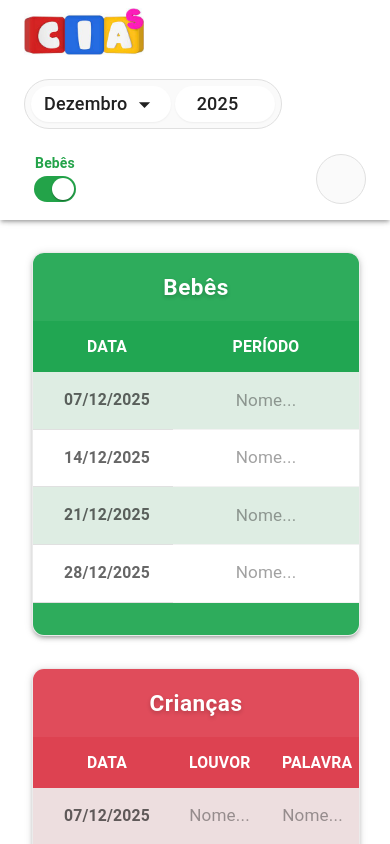
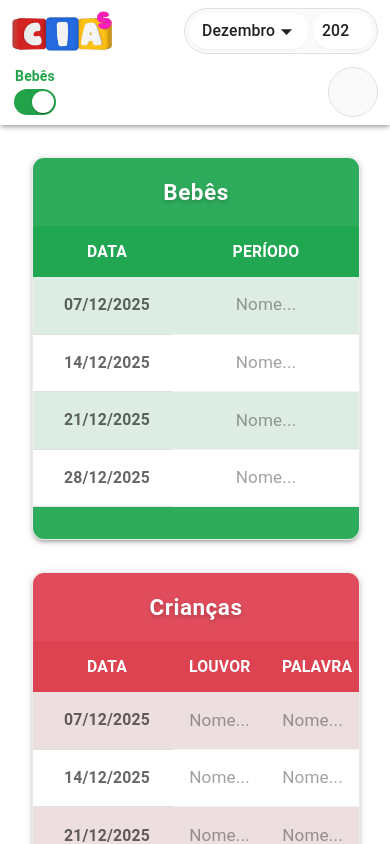
Before and after one commit to Alexandre-Cardozo/EscalaAulasCIAs, a React (Vite) app in the folder escalaaulascias/: page / in a window 390 px wide. Shown: the top 844 px of the page. Built offline with nearby package versions, Linux system fonts and the light colour scheme; some icons are missing.

Commit message:
Ajustando componentes melhorar a responsividade conforme o aparelho utilizado

```diff
--- a/escalaaulascias/src/components/PageHeader.jsx
+++ b/escalaaulascias/src/components/PageHeader.jsx
@@ -5,13 +5,12 @@ import {
   InputLabel,
   FormControl,
   NativeSelect,
-  Select,
   AppBar,
   Toolbar,
   Box,
   FormControlLabel,
+  IconButton,
   Typography,
-  IconButton,
 } from "@mui/material";
 import UploadFileRoundedIcon from "@mui/icons-material/UploadFileRounded";
 import { getMonth, getYear, set } from "date-fns";
@@ -102,23 +101,23 @@ export default function PageHeader({ isBebesOn, setIsBebesOn, onGerarPdf, dataSe
       <Toolbar
         disableGutters
         sx={{
-          px: 3,
+          px: { xs: 1.5, sm: 3 },
           minHeight: 64,
           display: "flex",
           flexWrap: "wrap",
           justifyContent: "space-between",
           alignItems: "center",
           py: 1,
-          rowGap: 2,
+          rowGap: 1.5,
         }}
       >
-        {/* --- GRUPO 1: Logo + Data (ficam juntos em telas grandes) --- */}
+        {/* --- GRUPO 1: Logo + Data --- */}
         <Box
           sx={{
             display: "flex",
             alignItems: "center",
-            gap: 3,
-            flexWrap: { xs: "wrap", sm: "nowrap" },
+            gap: { xs: 1, sm: 3 },
+            flexWrap: "nowrap",
             width: { xs: "100%", sm: "auto" },
             justifyContent: { xs: "space-between", sm: "flex-start" },
           }}
@@ -128,14 +127,17 @@ export default function PageHeader({ isBebesOn, setIsBebesOn, onGerarPdf, dataSe
               display: "flex",
               alignItems: "center",
               gap: 1,
+              flexShrink: 0,
             }}
           >
-            <img
+            <Box
+              component="img"
               src={logo}
               alt="Logo"
-              style={{
-                width: "120px",
+              sx={{
+                width: { xs: "100px", sm: "120px" },
                 height: "auto",
+                display: "block",
               }}
             />
 
@@ -183,17 +185,18 @@ export default function PageHeader({ isBebesOn, setIsBebesOn, onGerarPdf, dataSe
               borderRadius: "9999px",
               backgroundColor: theme.palette.grey[50],
               border: `1px solid ${theme.palette.grey[300]}`,
-              padding: "6px",
-              height: "36px", // Altura fixa para o container
+              padding: "4px",
+              height: "36px",
+              maxWidth: { xs: "220px", sm: "none" },
             })}
           >
-            {/* Seletor de Mês (NativeSelect) */}
+            {/* Seletor de Mês */}
             <FormControl
               sx={{
-                minWidth: "140px",
+                minWidth: { xs: "120px", sm: "140px" },
                 maxWidth: "190px",
                 flex: 1,
-                height: "36px", // Altura fixa
+                height: "36px",
                 "& .MuiInputLabel-root": { display: "none" },
                 "& .MuiInputBase-root": {
                   height: "36px !important",
@@ -211,13 +214,9 @@ export default function PageHeader({ isBebesOn, setIsBebesOn, onGerarPdf, dataSe
                     borderColor: "hsl(var(--ring))",
                   },
                 },
-                "& .MuiInput-root": {
-                  marginTop: "0 !important",
-                },
+                "& .MuiInput-root": { marginTop: "0 !important" },
                 "& .MuiInput-underline:before": { borderBottom: "none !important" },
-                "& .MuiInput-underline:hover:not(.Mui-disabled):before": {
-                  borderBottom: "none !important",
-                },
+                "& .MuiInput-underline:hover:not(.Mui-disabled):before": { borderBottom: "none !important" },
                 "& .MuiInput-underline:after": { borderBottom: "none !important" },
                 "& .MuiInputBase-input": {
                   color: "hsl(var(--foreground))",
@@ -226,10 +225,11 @@ export default function PageHeader({ isBebesOn, setIsBebesOn, onGerarPdf, dataSe
                   textAlign: "left",
                   height: "36px",
                   lineHeight: "36px",
+                  fontSize: { xs: "0.875rem", sm: "1rem" },
                 },
                 "& .MuiNativeSelect-icon": {
                   color: "hsl(var(--foreground))",
-                  right: "12px",
+                  right: "8px",
                 },
               }}
             >
@@ -249,7 +249,7 @@ export default function PageHeader({ isBebesOn, setIsBebesOn, onGerarPdf, dataSe
               </NativeSelect>
             </FormControl>
 
-            {/* Input de Ano (TextField) */}
+            {/* Input de Ano */}
             <TextField
               label="Ano"
               variant="standard"
@@ -257,9 +257,9 @@ export default function PageHeader({ isBebesOn, setIsBebesOn, onGerarPdf, dataSe
               value={getYear(dataSelecionada)}
               onChange={(e) => setDataSelecionada(set(dataSelecionada, { year: Number(e.target.value) }))}
               sx={{
-                minWidth: "80px",
-                maxWidth: "100px",
-                height: "36px", // Altura fixa
+                minWidth: { xs: "60px", sm: "80px" },
+                maxWidth: { xs: "60px", sm: "85px" },
+                height: "36px",
                 margin: 0,
                 "& .MuiInputLabel-root": { display: "none" },
                 "& .MuiInputBase-root": {
@@ -274,28 +274,25 @@ export default function PageHeader({ isBebesOn, setIsBebesOn, onGerarPdf, dataSe
                     borderColor: "hsl(var(--ring))",
                   },
                 },
-                "& .MuiInput-root": {
-                  marginTop: "0 !important",
-                },
+                "& .MuiInput-root": { marginTop: "0 !important" },
                 "& .MuiInput-underline:before": { borderBottom: "none !important" },
-                "& .MuiInput-underline:hover:not(.Mui-disabled):before": {
-                  borderBottom: "none !important",
-                },
+                "& .MuiInput-underline:hover:not(.Mui-disabled):before": { borderBottom: "none !important" },
                 "& .MuiInput-underline:after": { borderBottom: "none !important" },
                 "& .MuiInputBase-input": {
                   color: "hsl(var(--foreground))",
                   fontWeight: "500",
-                  padding: "0 12px !important",
+                  padding: "0 8px !important", // Padding interno menor
                   textAlign: "center",
                   height: "36px",
                   lineHeight: "36px",
+                  fontSize: { xs: "0.875rem", sm: "1rem" },
                 },
               }}
             />
           </Box>
         </Box>
 
-        {/* --- GRUPO 2: Switch + Botão PDF (ficam juntos, mas separam quando quebra) --- */}
+        {/* --- GRUPO 2: Switch + Botão PDF --- */}
         <Box
           sx={{
             display: "flex",
@@ -308,7 +305,8 @@ export default function PageHeader({ isBebesOn, setIsBebesOn, onGerarPdf, dataSe
           <FormControlLabel
             labelPlacement="top"
             sx={{
-              m: 1,
+              m: 0,
+              mr: 1,
               alignItems: "center",
               ".MuiFormControlLabel-label": {
                 fontSize: 14,
```
